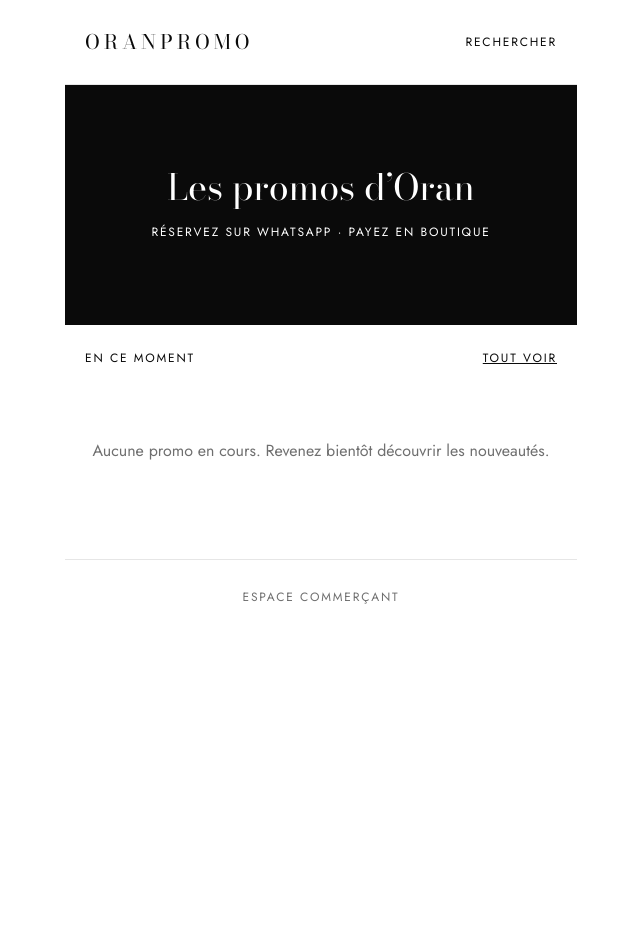
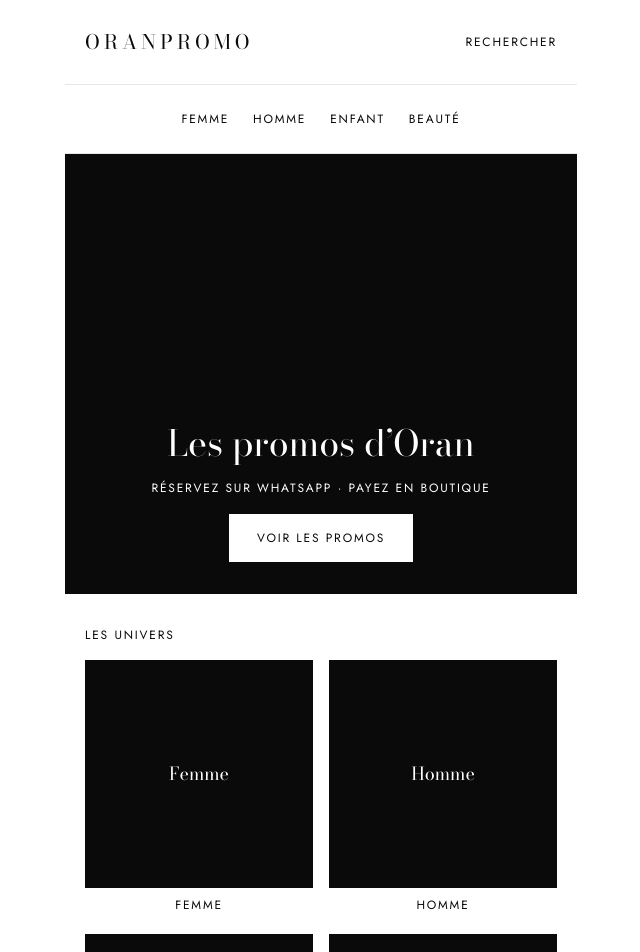
Before and after one commit to benattiahakim-maker/oranpromo, a Next.js app: page / in a window 1280 px wide. Shown: the top 952 px of the page, without its empty margins (319-959 px from the left). Before the commit the page ends 800 px from the top, so only its background shows below. Built offline with nearby package versions, Linux system fonts and the light colour scheme; no server answers; the database is empty.

Commit message:
Design : nouvelle page d'accueil avec images (univers, grande photo, tuiles)

```diff
--- a/app/page.tsx
+++ b/app/page.tsx
@@ -1,17 +1,29 @@
 import Link from "next/link";
+import Image from "next/image";
 import { creerClientServeur } from "@/lib/supabase/server";
 import { chargerPromos } from "@/lib/catalogue";
+import { chargerImagesAccueil } from "@/lib/accueil";
 import Promos from "@/components/Promos";
 import EntetePublic from "@/components/EntetePublic";
+import TuilesAccueil from "@/components/TuilesAccueil";
 
 export const dynamic = "force-dynamic";
 
 export default async function Accueil() {
-  const promos = await chargerPromos(await creerClientServeur());
+  const client = await creerClientServeur();
+  const [promos, images] = await Promise.all([chargerPromos(client), chargerImagesAccueil(client)]);
   return <div className="mx-auto w-full max-w-lg">
     <EntetePublic />
-    <section className="flex min-h-60 flex-col items-center justify-center gap-4 bg-noir px-6 text-center text-blanc"><h1 className="font-titre text-4xl">Les promos d’Oran</h1><p className="etiquette text-[10px] leading-relaxed">Réservez sur WhatsApp · Payez en boutique</p></section>
-    <main><div className="flex items-center justify-between px-5 py-6"><h2 className="etiquette">En ce moment</h2><Link href="/catalogue" className="etiquette underline">Tout voir</Link></div><Promos initiales={promos} /></main>
+    <nav aria-label="Univers" className="flex justify-center gap-6 border-b border-trait px-5 py-3">{images.univers.map(u => <Link key={u.nom} href={u.lien} className="etiquette inline-flex min-h-11 items-center text-[11px]">{u.nom}</Link>)}</nav>
+    <section className={`relative flex min-h-[440px] flex-col items-center justify-end gap-4 px-6 pb-8 text-center text-blanc ${images.grande ? "bg-fond-photo" : "bg-noir"}`}>
+      {images.grande && <><Image src={images.grande.adresse} alt="" fill sizes="(max-width: 512px) 100vw, 512px" className="object-cover" priority unoptimized /><span aria-hidden="true" className="absolute inset-0 bg-noir/35" /></>}
+      <h1 className="relative font-titre text-4xl">Les promos d’Oran</h1>
+      <p className="etiquette relative text-[10px] leading-relaxed">Réservez sur WhatsApp · Payez en boutique</p>
+      <Link href="/catalogue?promo=1" className="etiquette relative inline-flex min-h-12 items-center bg-blanc px-7 text-noir">Voir les promos</Link>
+    </section>
+    <TuilesAccueil titre="Les univers" tuiles={images.univers} />
+    <TuilesAccueil titre="Pièces phares" tuiles={images.categories} />
+    <main><div className="flex items-center justify-between px-5 pb-4 pt-8"><h2 className="etiquette">En ce moment</h2><Link href="/catalogue" className="etiquette underline">Tout voir</Link></div><Promos initiales={promos} /></main>
     <footer className="border-t border-trait px-6 py-6 text-center"><Link href="/espace/connexion" className="etiquette text-gris">Espace commerçant</Link></footer>
   </div>;
 }
--- /dev/null
+++ b/components/TuilesAccueil.tsx
@@ -0,0 +1,19 @@
+import Link from "next/link";
+import Image from "next/image";
+import type { TuileAccueil } from "@/lib/accueil";
+
+// Tuile carrée : miniature du dernier article, ou fond noir uni avec le mot si aucun article.
+export default function TuilesAccueil({ titre, tuiles }: { titre: string; tuiles: TuileAccueil[] }) {
+  return <section aria-label={titre}>
+    <h2 className="etiquette px-5 pb-4 pt-8">{titre}</h2>
+    <ul className="grid grid-cols-2 gap-x-4 gap-y-5 px-5">{tuiles.map(tuile => <li key={tuile.nom} className="min-w-0">
+      <Link href={tuile.lien} className="flex flex-col gap-2 text-center">
+        <span className="relative block aspect-square bg-fond-photo">
+          {tuile.image ? <Image src={tuile.image.adresse} alt="" fill sizes="(max-width: 512px) 45vw, 230px" className="object-cover" unoptimized />
+            : <span data-testid="tuile-unie" className="flex h-full items-center justify-center bg-noir p-2 font-titre text-lg text-blanc">{tuile.nom}</span>}
+        </span>
+        <span className="etiquette break-words text-[11px]">{tuile.nom}</span>
+      </Link>
+    </li>)}</ul>
+  </section>;
+}
--- /dev/null
+++ b/lib/accueil.ts
@@ -0,0 +1,55 @@
+import type { SupabaseClient } from "@supabase/supabase-js";
+import type { Database } from "./supabase/types";
+import { CATEGORIES_ARTICLE, UNIVERS, type CleUnivers } from "./article";
+import { articleDansUnivers, limiteConfirmation, STATUTS_LISTES } from "./catalogue";
+
+// Images de la page d'accueil, choisies automatiquement parmi les articles visibles du public :
+// aucune image externe. Tuiles = miniature (400 px) du dernier article, grande photo d'accueil =
+// grande photo (1200 px) du dernier article. Sans article : tuile unie avec le mot.
+export const PIECES_PHARES = ["Robes", "Abayas, djellabas, kamis", "T-shirts et polos", "Pantalons et jeans", "Chaussures", "Parfums"] as const;
+// Articles récents lus pour choisir les images (une seule requête légère).
+export const LIMITE_ARTICLES_ACCUEIL = 200;
+
+export type ImageAccueil = { adresse: string; titre: string; articleId: string };
+export type TuileAccueil = { nom: string; lien: string; image: ImageAccueil | null };
+export type ImagesAccueil = { grande: ImageAccueil | null; univers: TuileAccueil[]; categories: TuileAccueil[] };
+export type LigneAccueil = { id: string; titre: string; categorie: string; genre: string; photos: { adresse: string; adresse_vignette: string | null; ordre: number }[] };
+
+function premierePhoto(article: LigneAccueil) {
+  return [...article.photos].sort((a, b) => a.ordre - b.ordre)[0] ?? null;
+}
+
+function miniature(article: LigneAccueil | undefined): ImageAccueil | null {
+  const photo = article && premierePhoto(article);
+  return article && photo ? { adresse: photo.adresse_vignette ?? photo.adresse, titre: article.titre, articleId: article.id } : null;
+}
+
+export function lienUnivers(cle: CleUnivers): string {
+  return `/catalogue?univers=${cle}`;
+}
+
+export function lienCategorie(categorie: string): string {
+  return `/catalogue?${new URLSearchParams({ categorie })}`;
+}
+
+// `articles` : du plus récent au plus ancien.
+export function choisirImagesAccueil(articles: LigneAccueil[]): ImagesAccueil {
+  const avecPhoto = articles.filter(a => premierePhoto(a));
+  const derniere = avecPhoto[0];
+  const photo = derniere && premierePhoto(derniere);
+  return {
+    grande: derniere && photo ? { adresse: photo.adresse, titre: derniere.titre, articleId: derniere.id } : null,
+    univers: UNIVERS.map(u => ({ nom: u.nom, lien: lienUnivers(u.cle), image: miniature(avecPhoto.find(a => articleDansUnivers(a, u.cle))) })),
+    categories: PIECES_PHARES.filter(c => CATEGORIES_ARTICLE.some(x => x === c)).map(c => ({ nom: c, lien: lienCategorie(c), image: miniature(avecPhoto.find(a => a.categorie === c)) })),
+  };
+}
+
+// Même visibilité publique que le catalogue (boutique validée, disponible ou réservé, confirmé < 21 jours).
+export async function chargerImagesAccueil(client: SupabaseClient<Database>, maintenant = new Date()): Promise<ImagesAccueil> {
+  const { data, error } = await client.from("articles").select("id, titre, categorie, genre, boutiques!inner(statut), photos(adresse, adresse_vignette, ordre)")
+    .in("statut", [...STATUTS_LISTES]).eq("boutiques.statut", "validee").gt("derniere_confirmation", limiteConfirmation(maintenant))
+    .order("cree_le", { ascending: false }).order("id").range(0, LIMITE_ARTICLES_ACCUEIL - 1);
+  // Les images sont décoratives : en cas d'erreur, l'accueil s'affiche avec les tuiles unies.
+  if (error) return choisirImagesAccueil([]);
+  return choisirImagesAccueil((data ?? []) as unknown as LigneAccueil[]);
+}
```
Also changed, not shown: 5 other files (tests, documents, lock files or other folders).
